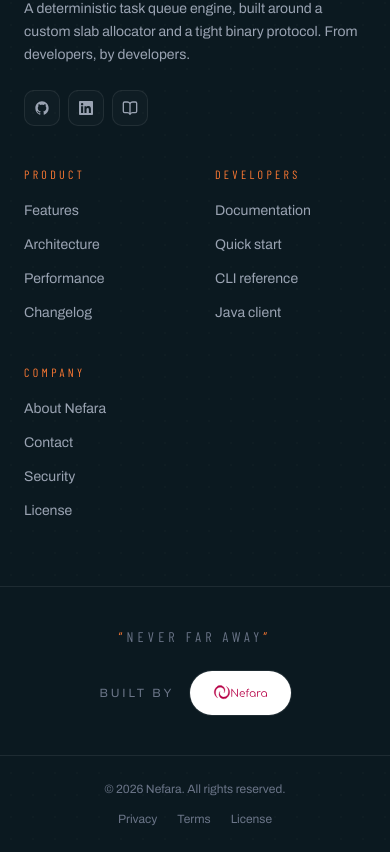
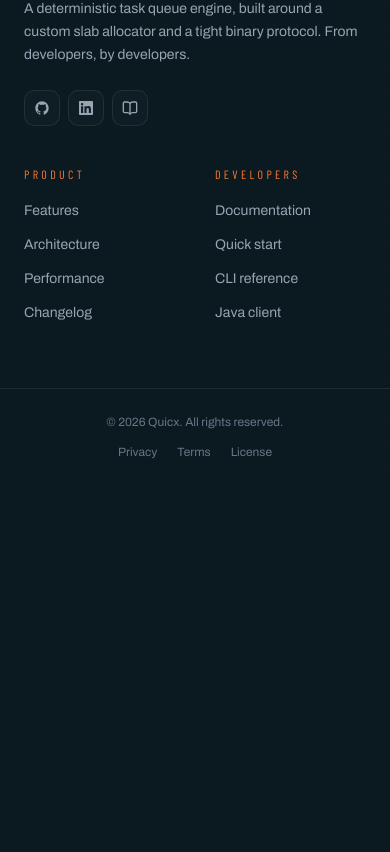
Before and after one commit to Quicx-Engine/quicx-website, a Next.js app in the folder client/: page / in a window 390 px wide. Shown: the part 6267-7119 px from the top of the page. After the commit the page ends 6752 px from the top, so only its background shows below. Built offline with nearby package versions, Linux system fonts and the light colour scheme.

Commit message:
Remove Nefara

```diff
--- a/client/src/app/docs/[slug]/page.tsx
+++ b/client/src/app/docs/[slug]/page.tsx
@@ -77,8 +77,8 @@
     },
     "publisher": {
       "@type": "Organization",
-      "name": "Nefara",
-      "url": "https://www.nefara.org",
+      "name": "Quicx",
+      "url": "https://quicx.dev",
     },
     "datePublished": "2026-04-21",
     "dateModified": "2026-05-11",
--- a/client/src/app/layout.tsx
+++ b/client/src/app/layout.tsx
@@ -58,7 +58,7 @@
   ],
   authors: [{ name: "Dimitar Anastasov", url: "https://www.linkedin.com/in/dimitar-anastasov-339a94310/" }],
   creator: "Dimitar Anastasov",
-  publisher: "Nefara",
+  publisher: "Quicx",
   robots: {
     index: true,
     follow: true,
@@ -109,11 +109,11 @@
       {
         "@type": "Organization",
         "@id": "https://quicx.dev/#organization",
-        "name": "Nefara",
-        "url": "https://www.nefara.org",
+        "name": "Quicx",
+        "url": "https://quicx.org",
         "logo": {
           "@type": "ImageObject",
-          "url": "https://quicx.dev/nefara-logo.svg",
+          "url": "https://quicx.dev/quicx-logo.svg",
         },
         "sameAs": [
           "https://github.com/anastassow",
--- a/client/src/components/site/Footer.tsx
+++ b/client/src/components/site/Footer.tsx
@@ -36,15 +36,15 @@
       { label: "Java client", href: "/docs/java-client" },
     ],
   },
-  {
-    title: "Company",
-    items: [
-      { label: "About Nefara", href: "https://www.nefara.org" },
-      { label: "Contact", href: "https://www.nefara.org/en#contact" },
-      { label: "Security", href: "#" },
-      { label: "License", href: "#" },
-    ],
-  },
+  // {
+  //   title: "Company",
+  //   items: [
+  //     { label: "About Nefara", href: "https://www.nefara.org" },
+  //     { label: "Contact", href: "https://www.nefara.org/en#contact" },
+  //     { label: "Security", href: "#" },
+  //     { label: "License", href: "#" },
+  //   ],
+  // },
 ];
 
 export function Footer() {
@@ -53,7 +53,7 @@
       <div className="pointer-events-none absolute inset-0 bg-dots opacity-20" />
 
       {/* Main footer */}
-      <div className="relative mx-auto grid w-full max-w-7xl grid-cols-2 gap-10 px-6 py-16 lg:grid-cols-5 lg:gap-16 lg:px-10">
+      <div className="relative mx-auto grid w-full max-w-7xl grid-cols-2 gap-10 px-6 py-16 lg:grid-cols-4 lg:gap-16 lg:px-10">
         {/* Brand column */}
         <div className="col-span-2 lg:col-span-2">
           <Image
@@ -104,7 +104,7 @@
       </div>
 
       {/* Built-by strip — Nefara logo MUST sit on white */}
-      <div className="relative border-t border-quicx-line bg-quicx-bg">
+      {/* <div className="relative border-t border-quicx-line bg-quicx-bg">
         <div className="mx-auto flex w-full max-w-7xl flex-col items-center justify-between gap-6 px-6 py-10 lg:flex-row lg:px-10">
           <p className="font-[family-name:var(--font-barlow-condensed)] text-sm uppercase tracking-[0.3em] text-quicx-dim">
             <span className="text-quicx-orange-bright">“</span>
@@ -116,7 +116,7 @@
             <span className="text-[12px] uppercase tracking-[0.24em] text-quicx-dim">
               Built by
             </span>
-            {/* White surface for Nefara */}
+            // White surface for Nefara
             <div className="flex items-center gap-3 rounded-full bg-white px-5 py-2.5 shadow-[0_0_0_1px_rgba(255,255,255,0.08)]">
               <Image
                 src="/nefara-logo.svg"
@@ -128,13 +128,13 @@
             </div>
           </div>
         </div>
-      </div>
+      </div> */}
 
       {/* Legal bar */}
       <div className="relative border-t border-quicx-line">
         <div className="mx-auto flex w-full max-w-7xl flex-col items-center justify-between gap-3 px-6 py-6 text-[12px] text-quicx-dim sm:flex-row lg:px-10">
           <p>
-            © {new Date().getFullYear()} Nefara. All rights reserved.
+            © {new Date().getFullYear()} Quicx. All rights reserved.
           </p>
           <div className="flex items-center gap-5">
             <a className="hover:text-quicx-text" href="#">
--- a/client/src/components/site/docs/sections/changelog.tsx
+++ b/client/src/components/site/docs/sections/changelog.tsx
@@ -79,7 +79,7 @@
 
         <Callout variant="tip" title="Subscribe to release notes">
           The canonical source of release notes is the{" "}
-          <a href="https://github.com/nefara/quicx/releases">GitHub releases page</a>. Watch
+          <a target="_blank" href="https://github.com/Quicx-Engine/Quicx-Releases">GitHub releases page</a>. Watch
           the repository for notifications — every release bundles a signed tarball plus the
           matching <InlineCode>SHA256SUMS</InlineCode>.
         </Callout>
```
Also changed, not shown: client/public/nefara-logo.svg (deleted).
